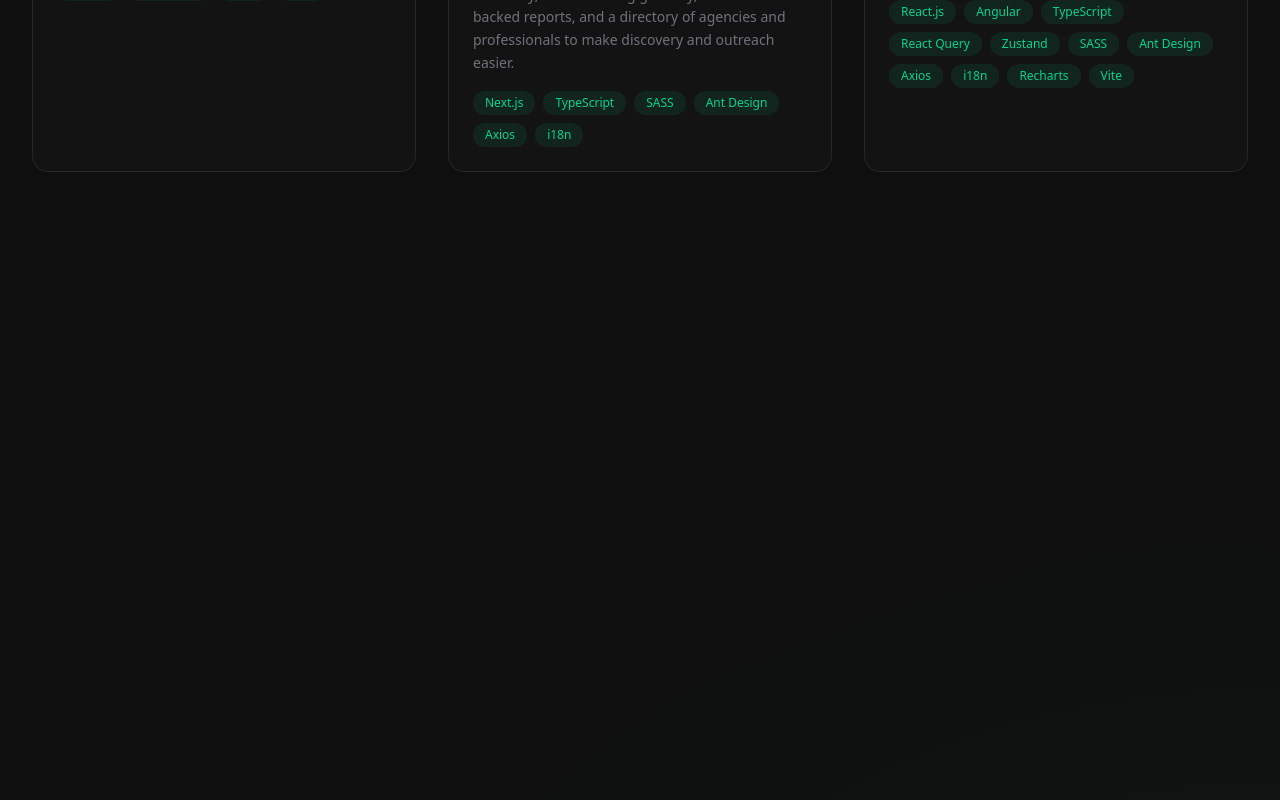
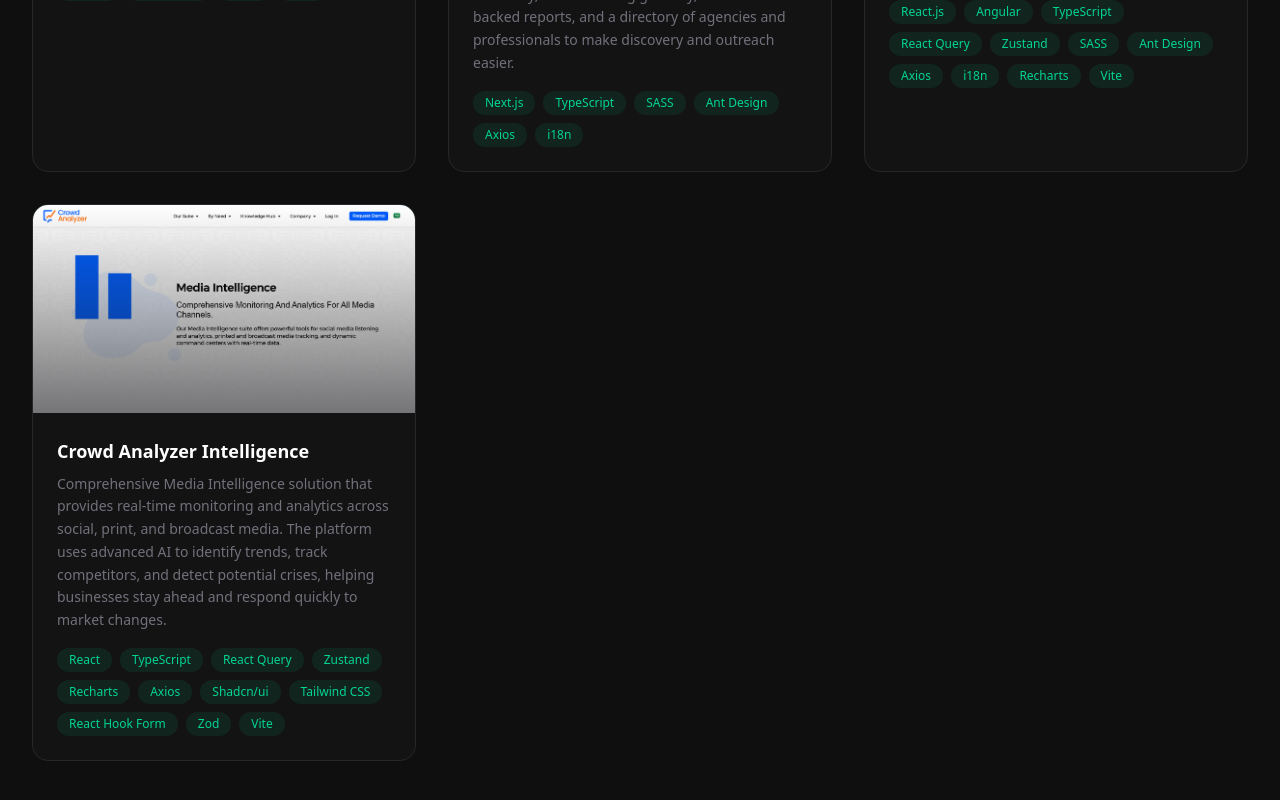
Before and after one commit to eslamsobhy/sobhy-portfolio, a Next.js app: page / in a window 1280 px wide. Shown: the part 6590-7390 px from the top of the page. Built offline with nearby package versions, Linux system fonts and the light colour scheme.

Commit message:
Add Crowd Analyzer Intelligence project to portfolio with detailed description, image, and technologies. Include new asset for project image.

```diff
--- a/src/data/portfolio.ts
+++ b/src/data/portfolio.ts
@@ -238,17 +238,17 @@
       githubUrl: "#",
       featured: true,
     },
-    // {
-    //   id: 4,
-    //   title: "Weather Dashboard",
-    //   description:
-    //     "A beautiful weather app with animated backgrounds, 7-day forecasts, and location-based data using the OpenWeather API.",
-    //   image: "/projects/weather.jpg",
-    //   technologies: ["React", "Chart.js", "OpenWeather API", "CSS"],
-    //   liveUrl: "#",
-    //   githubUrl: "#",
-    //   featured: false,
-    // },
+    {
+      id: 4,
+      title: "Crowd Analyzer Intelligence",
+      description:
+        "Comprehensive Media Intelligence solution that provides real-time monitoring and analytics across social, print, and broadcast media. The platform uses advanced AI to identify trends, track competitors, and detect potential crises, helping businesses stay ahead and respond quickly to market changes.",
+      image: "/assets/crowd-intelligence.png",
+      technologies: ["React", "TypeScript", "React Query", "Zustand", "Recharts", "Axios", "Shadcn/ui", "Tailwind CSS", "React Hook Form", "Zod", "Vite"],
+      liveUrl: "https://crowdanalyzer.com/media-intelligence/",
+      githubUrl: "#",
+      featured: true,
+    },
     // {
     //   id: 5,
     //   title: "Blog Platform",
```
Also changed, not shown: public/assets/crowd-intelligence.png (added).
